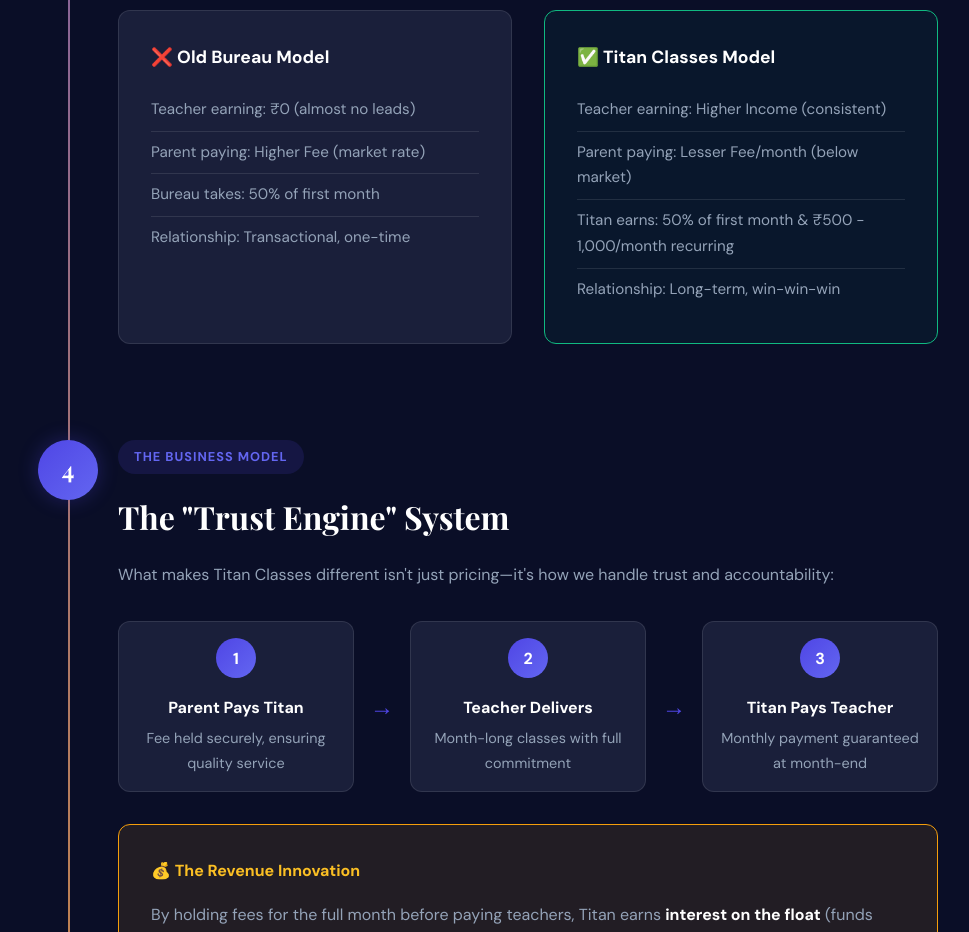
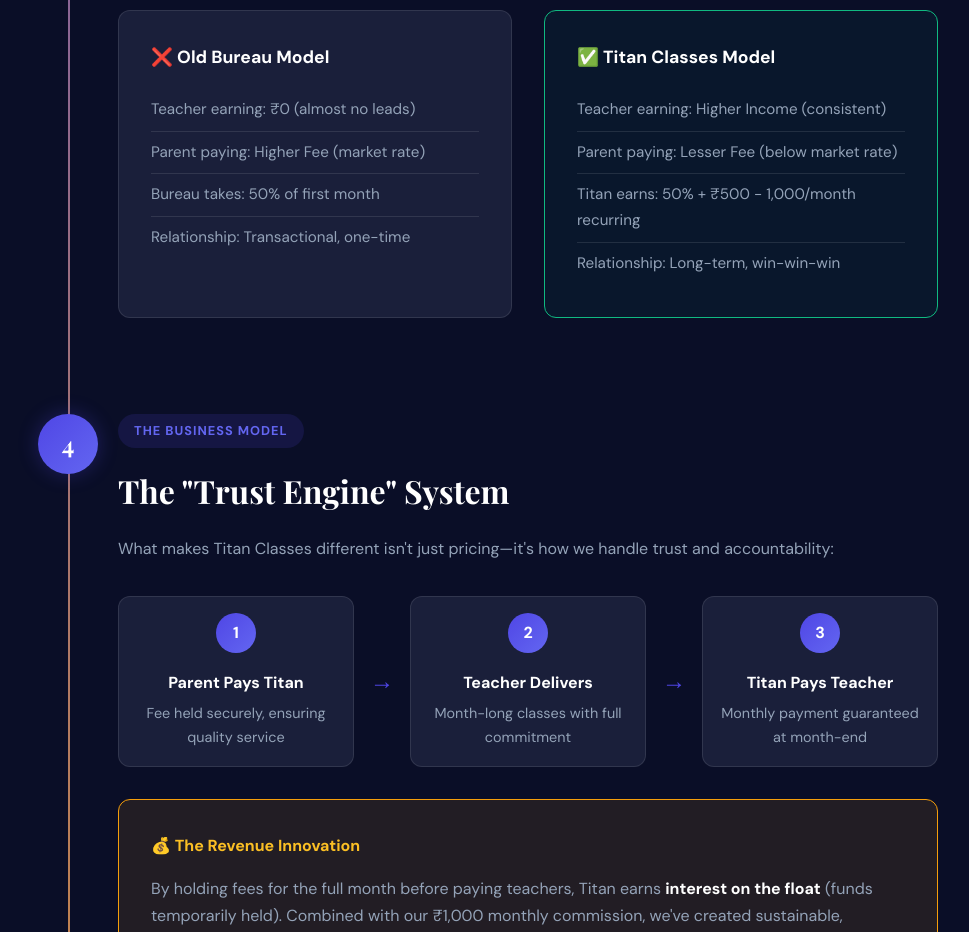
Before and after one commit to TITAN-CLASSES/titanclasses, a plain HTML site: page founder.html in a window 1280 px wide. Shown: the part 2320-3252 px from the top of the page, without its empty margins (152-1121 px from the left). Drawn offline with nearby package versions, Linux system fonts and the light colour scheme.

Commit message:
Update founder.html

```diff
--- a/founder.html
+++ b/founder.html
@@ -138,8 +138,8 @@
                                 <h4>✅ Titan Classes Model</h4>
                                 <ul>
                                     <li>Teacher earning: Higher Income (consistent)</li>
-                                    <li>Parent paying: Lesser Fee/month (below market)</li>
-                                    <li>Titan earns: 50% of first month & ₹500 - 1,000/month recurring</li>
+                                    <li>Parent paying: Lesser Fee (below market rate)</li>
+                                    <li>Titan earns: 50% + ₹500 - 1,000/month recurring</li>
                                     <li>Relationship: Long-term, win-win-win</li>
                                 </ul>
                             </div>
```
